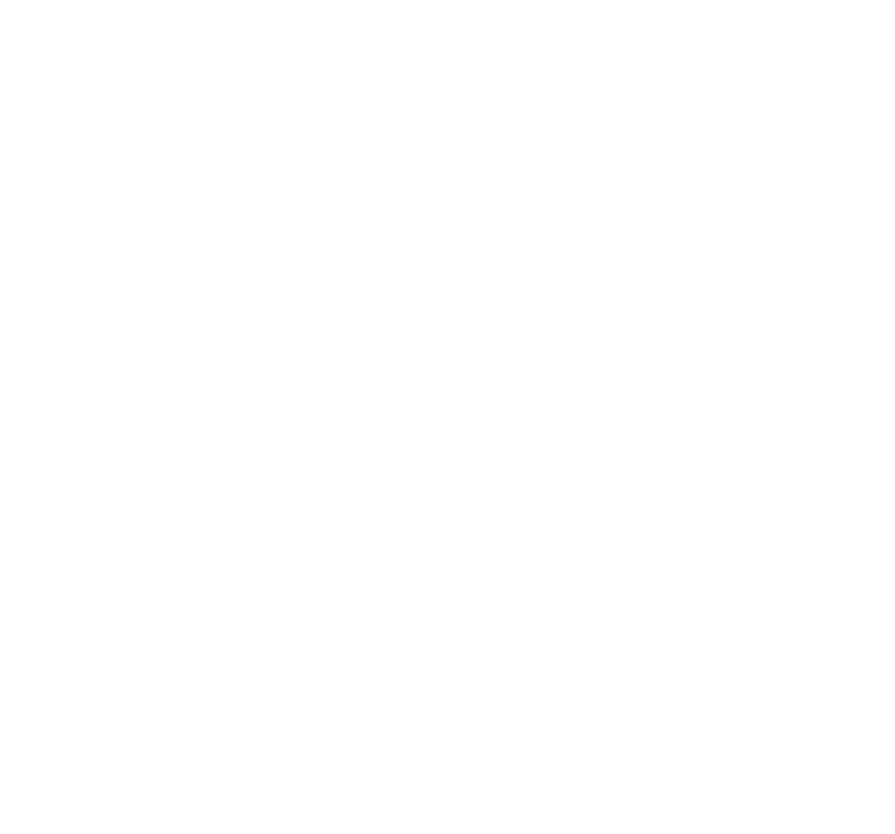
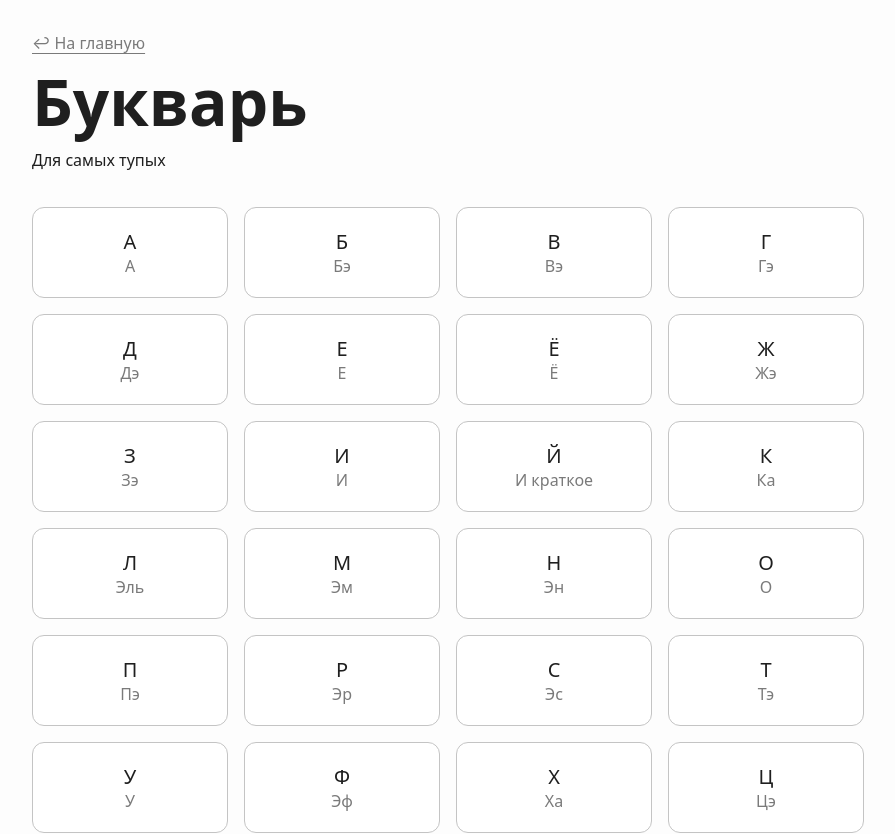
Before and after one commit to asxnah/dictionary, a React (Vite) app: page /abc in a window 1280 px wide. Before the commit this address had no page. Shown: the top 834 px of the page, without its empty margins (192-1087 px from the left). Before the commit the page ends 800 px from the top, so only its background shows below. Built offline with nearby package versions, Linux system fonts and the light colour scheme.

Commit message:
feat: букварь

```diff
--- a/src/App.tsx
+++ b/src/App.tsx
@@ -1,6 +1,7 @@
 import { BrowserRouter, Route, Routes } from 'react-router-dom';
 import Home from './pages/Home/Home';
 import Word from './pages/Word/Word';
+import ABCBook from './pages/ABCBook/ABCBook';
 import './App.css';
 
 function App() {
@@ -9,6 +10,7 @@ function App() {
 			<Routes>
 				<Route path="/" element={<Home />} />
 				<Route path="/word/:param" element={<Word />} />
+				<Route path="/abc" element={<ABCBook />} />
 			</Routes>
 		</BrowserRouter>
 	);
--- /dev/null
+++ b/src/pages/ABCBook/ABCBook.tsx
@@ -0,0 +1,80 @@
+import { useNavigate } from 'react-router-dom';
+import s from './styles.module.css';
+
+const ABCBook = () => {
+	const naviagte = useNavigate();
+
+	interface ABC {
+		letter: string;
+		readAs: string;
+	}
+
+	const abc: ABC[] = [
+		{ letter: 'А', readAs: 'А' },
+		{ letter: 'Б', readAs: 'Бэ' },
+		{ letter: 'В', readAs: 'Вэ' },
+		{ letter: 'Г', readAs: 'Гэ' },
+		{ letter: 'Д', readAs: 'Дэ' },
+		{ letter: 'Е', readAs: 'Е' },
+		{ letter: 'Ё', readAs: 'Ё' },
+		{ letter: 'Ж', readAs: 'Жэ' },
+		{ letter: 'З', readAs: 'Зэ' },
+		{ letter: 'И', readAs: 'И' },
+		{ letter: 'Й', readAs: 'И краткое' },
+		{ letter: 'К', readAs: 'Ка' },
+		{ letter: 'Л', readAs: 'Эль' },
+		{ letter: 'М', readAs: 'Эм' },
+		{ letter: 'Н', readAs: 'Эн' },
+		{ letter: 'О', readAs: 'О' },
+		{ letter: 'П', readAs: 'Пэ' },
+		{ letter: 'Р', readAs: 'Эр' },
+		{ letter: 'С', readAs: 'Эс' },
+		{ letter: 'Т', readAs: 'Тэ' },
+		{ letter: 'У', readAs: 'У' },
+		{ letter: 'Ф', readAs: 'Эф' },
+		{ letter: 'Х', readAs: 'Ха' },
+		{ letter: 'Ц', readAs: 'Цэ' },
+		{ letter: 'Ч', readAs: 'Че' },
+		{ letter: 'Ш', readAs: 'Ша' },
+		{ letter: 'Щ', readAs: 'Ща' },
+		{ letter: 'Ъ', readAs: 'Твёрдый знак' },
+		{ letter: 'Ы', readAs: 'Ы' },
+		{ letter: 'Ь', readAs: 'Мягкий знак' },
+		{ letter: 'Э', readAs: 'Э' },
+		{ letter: 'Ю', readAs: 'Ю' },
+		{ letter: 'Я', readAs: 'Я' },
+	];
+
+	return (
+		<main className={s.main}>
+			<div>
+				<button onClick={() => naviagte('/')} className="grey underline">
+					↩ На главную
+				</button>
+				<h1>Букварь</h1>
+				{localStorage.getItem('gifted') === 'true' ? (
+					<p>Для начинающих</p>
+				) : (
+					<p>Для самых тупых</p>
+				)}
+			</div>
+			<ul>
+				{abc.map((item) => (
+					<li className="sect" key={item.letter}>
+						<p>{item.letter}</p>
+						<p className="grey">{item.readAs}</p>
+					</li>
+				))}
+			</ul>
+
+			<button
+				onClick={() => window.scrollTo({ top: 0, behavior: 'smooth' })}
+				className="grey underline"
+			>
+				Вернуться наверх
+			</button>
+		</main>
+	);
+};
+
+export default ABCBook;
--- /dev/null
+++ b/src/pages/ABCBook/styles.module.css
@@ -0,0 +1,52 @@
+.main {
+	div {
+		width: 100%;
+
+		display: flex;
+		align-items: flex-start;
+		flex-direction: column;
+		gap: 4px;
+	}
+
+	ul {
+		width: 100%;
+		margin: 0;
+		padding: 0;
+
+		display: grid;
+		grid-template-columns: repeat(6, 1fr);
+		gap: 16px;
+	}
+
+	li {
+		align-items: center;
+		flex-direction: column;
+	}
+
+	li p {
+		text-align: center;
+		font-size: var(--h3);
+	}
+	li p:last-child {
+		font-size: var(--p);
+	}
+
+	button {
+		margin-top: auto;
+	}
+}
+@media (width <= 1540px) {
+	ul {
+		grid-template-columns: repeat(4, 1fr) !important;
+	}
+}
+@media (width <= 800px) {
+	ul {
+		grid-template-columns: repeat(3, 1fr) !important;
+	}
+}
+@media (width <= 500px) {
+	ul {
+		grid-template-columns: repeat(2, 1fr) !important;
+	}
+}
--- a/src/pages/Home/Home.tsx
+++ b/src/pages/Home/Home.tsx
@@ -74,7 +74,14 @@ const Home = () => {
 					navigate(`/word/${value}`);
 				}}
 			>
-				<h1>Словарь</h1>
+				<div className="heading">
+					<h1>Словарь</h1>
+					<button className="grey" onClick={() => navigate('/abc')}>
+						{gifted
+							? 'Слишком рано для слов? Попробуй букварь!'
+							: 'Слишком тупой для значений слов? Ссылка на букварь здесь'}
+					</button>
+				</div>
 				<div className={s.input}>
 					<input
 						type="text"
--- a/src/pages/Home/styles.module.css
+++ b/src/pages/Home/styles.module.css
@@ -6,7 +6,9 @@
 	gap: 28px;
 
 	button {
-		margin-top: auto;
+		text-align: left;
+		text-decoration: underline;
+		text-underline-offset: 4px;
 	}
 
 	.input {
```
